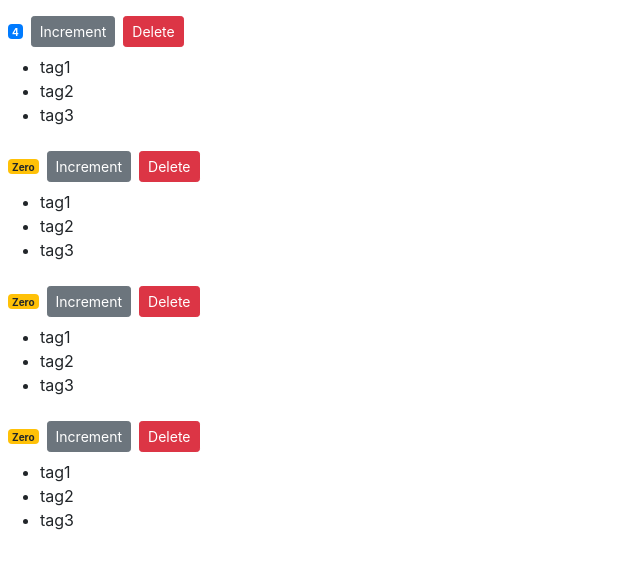
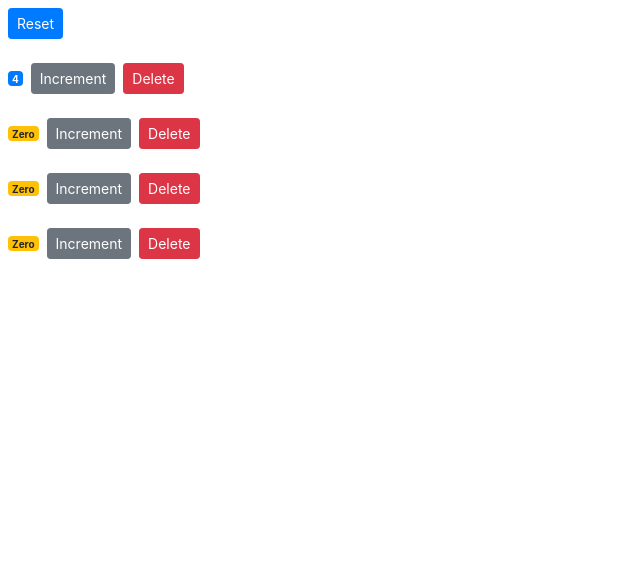
Before and after one commit to adeluleye/react-counter-app, a React (Create React App) app: page / in a window 1280 px wide. Shown: the top 568 px of the page, without its empty margins (0-640 px from the left). Built offline with nearby package versions, Linux system fonts and the light colour scheme.

Commit message:
Removing the local state to achieve single source of truth

```diff
--- a/src/components/counter.jsx
+++ b/src/components/counter.jsx
@@ -1,23 +1,6 @@
 import React, { Component } from 'react';
 
 class Counter extends Component {
-  state = {
-    value: this.props.counter.value,
-    tags: ['tag1', 'tag2', 'tag3']
-  };
-
-  renderTags() {
-    if (this.state.tags.length === 0) return <p>There are no tags!</p>;
-
-    return (
-      <ul>
-        {this.state.tags.map(tag => (
-          <li key={tag}>{tag}</li>
-        ))}
-      </ul>
-    );
-  }
-
   styles = {
     fontSize: 10,
     fontWeight: 'bold'
@@ -28,11 +11,6 @@
   //     this.handleIncrement = this.handleIncrement.bind(this);
   //   }
 
-  handleIncrement = product => {
-    console.log(product);
-    this.setState({ value: this.state.value + 1 });
-  };
-
   render() {
     return (
       <div>
@@ -41,7 +19,7 @@
           {this.formatCount()}
         </span>
         <button
-          onClick={() => this.handleIncrement({ id: 1 })}
+          onClick={() => this.props.onIncrement(this.props.counter)}
           className="btn btn-secondary btn-sm"
         >
           Increment
@@ -52,19 +30,18 @@
         >
           Delete
         </button>
-        {this.renderTags()}
       </div>
     );
   }
 
   getBadgeClasses() {
     let classes = 'badge m-2 badge-';
-    classes += this.state.value === 0 ? 'warning' : 'primary';
+    classes += this.props.counter.value === 0 ? 'warning' : 'primary';
     return classes;
   }
 
   formatCount() {
-    const { value } = this.state;
+    const { value } = this.props.counter;
     return value === 0 ? 'Zero' : value;
   }
 }
--- a/src/components/counters.jsx
+++ b/src/components/counters.jsx
@@ -11,6 +11,22 @@
     ]
   };
 
+  handleIncrement = counter => {
+    const counters = [...this.state.counters];
+    const index = counters.indexOf(counter);
+    counters[index] = { ...counter };
+    counters[index].value++;
+    this.setState({ counters });
+  };
+
+  handleReset = () => {
+    const counters = this.state.counters.map(c => {
+      c.value = 0;
+      return c;
+    });
+    this.setState({ counters });
+  };
+
   handleDelete = counterId => {
     const counters = this.state.counters.filter(c => c.id !== counterId);
     this.setState({ counters });
@@ -18,10 +34,17 @@
   render() {
     return (
       <div>
+        <button
+          onClick={this.handleReset}
+          className="btn btn-primary btn-sm m-2"
+        >
+          Reset
+        </button>
         {this.state.counters.map(counter => (
           <Counter
             key={counter.id}
             onDelete={this.handleDelete}
+            onIncrement={this.handleIncrement}
             counter={counter}
           />
         ))}
```
